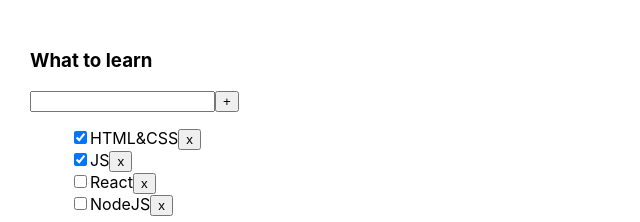
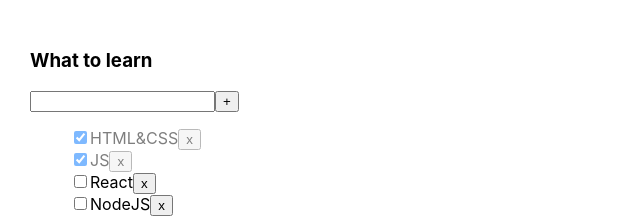
Before and after one commit to hrsk/todolist-main, a React (Create React App) app: page / in a window 1280 px wide. Shown: the top 222 px of the page, without its empty margins (0-640 px from the left). Built offline with nearby package versions, Linux system fonts and the light colour scheme.

Commit message:
error output

```diff
--- a/src/App.css
+++ b/src/App.css
@@ -6,3 +6,19 @@
 .App > div {
   margin-right: 50px;
 }
+
+.error {
+  border: red 1px solid;
+}
+
+.error-message {
+  color: red;
+}
+
+.active-filter {
+  background-color: rgb(144, 191, 238);
+}
+
+.is-done {
+  opacity: 0.5;
+}
--- a/src/Todolist.tsx
+++ b/src/Todolist.tsx
@@ -1,6 +1,7 @@
 import { ChangeEvent, useState, KeyboardEvent } from "react";
 import { Button } from "./Button";
 import { TaskType, FilterValuesType } from "./types";
+import './App.css';
 
 export type PropsType = {
     title: string
@@ -14,11 +15,15 @@ export type PropsType = {
 export const Todolist = (props: PropsType) => {
 
     const [value, setValue] = useState<string>('')
+    const [error, setError] = useState<string | null>(null)
 
     const onChangeHandler = (e: ChangeEvent<HTMLInputElement>) => {
         setValue(e.currentTarget.value)
     }
     const addTask = () => {
+        if (value.trim() === '') {
+            setError('Title is required!')
+        }
         if (value.trim() !== '') {
             props.addTask(value.trim())
             setValue('')
@@ -29,19 +34,27 @@ export const Todolist = (props: PropsType) => {
         if (e.key === 'Enter') {
             addTask()
         }
+        setError(null)
     }
 
     return (
         <div>
             <h3>{props.title}</h3>
             <div>
-                <input value={value} onChange={onChangeHandler} onKeyUp={onKeyPressHandler} />
+                <input className={error ? "error" : ''}
+                    value={value}
+                    onChange={onChangeHandler}
+                    onKeyUp={onKeyPressHandler} />
                 <Button title="+" onClick={addTask} />
+                {
+                    error && <span className={error && "error-message"}
+                        style={{ display: "block" }}>{error}</span>
+                }
             </div>
             <ul style={{ listStyle: 'none' }}>
                 {props.tasks.map(task => {
                     return (
-                        <li key={task.id}>
+                        <li key={task.id} className={task.isDone ? "is-done" : ''}>
                             <input type="checkbox"
                                 checked={task.isDone}
                                 onChange={(e) => props.changeTaskStatus(task.id, e.currentTarget.checked)} />
```
